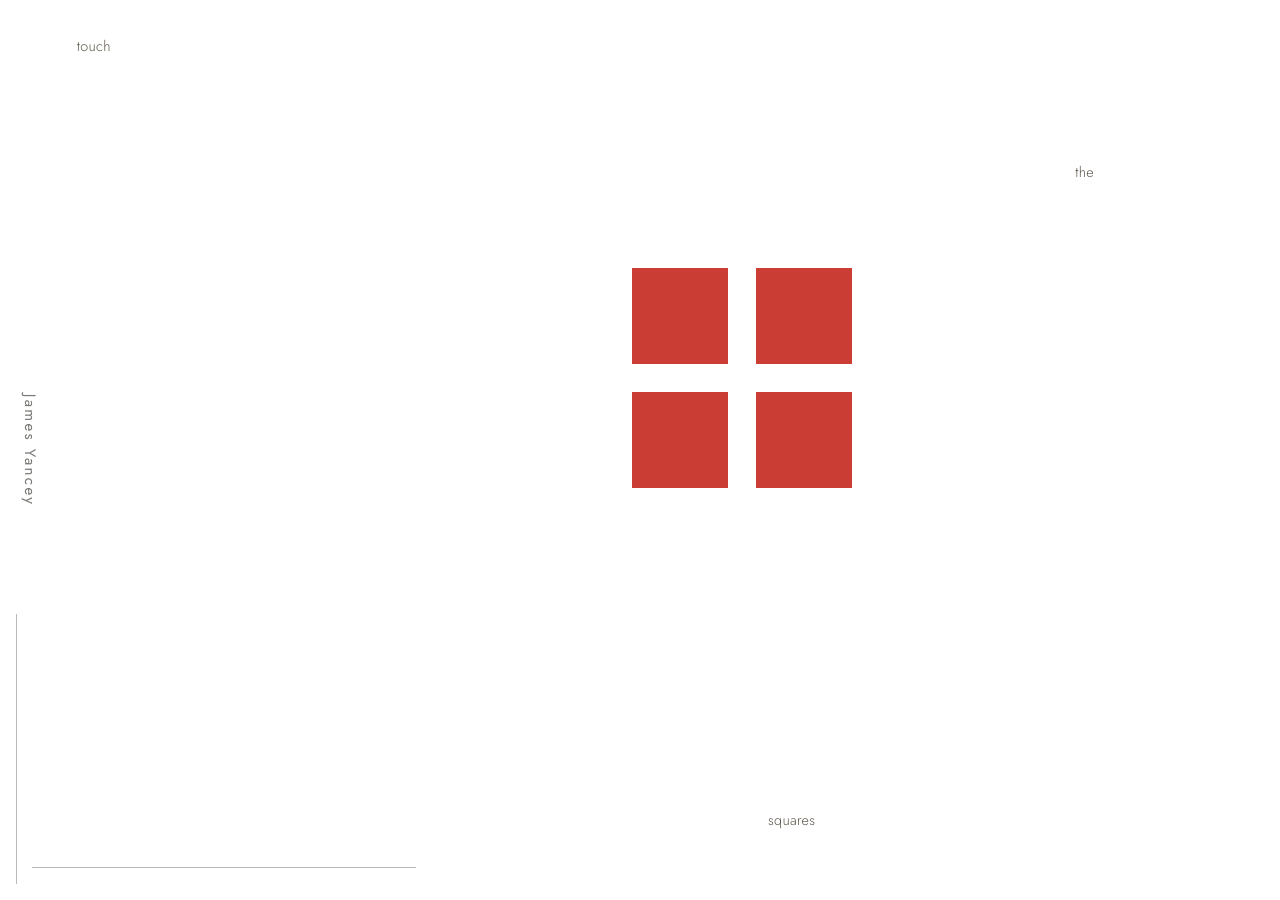
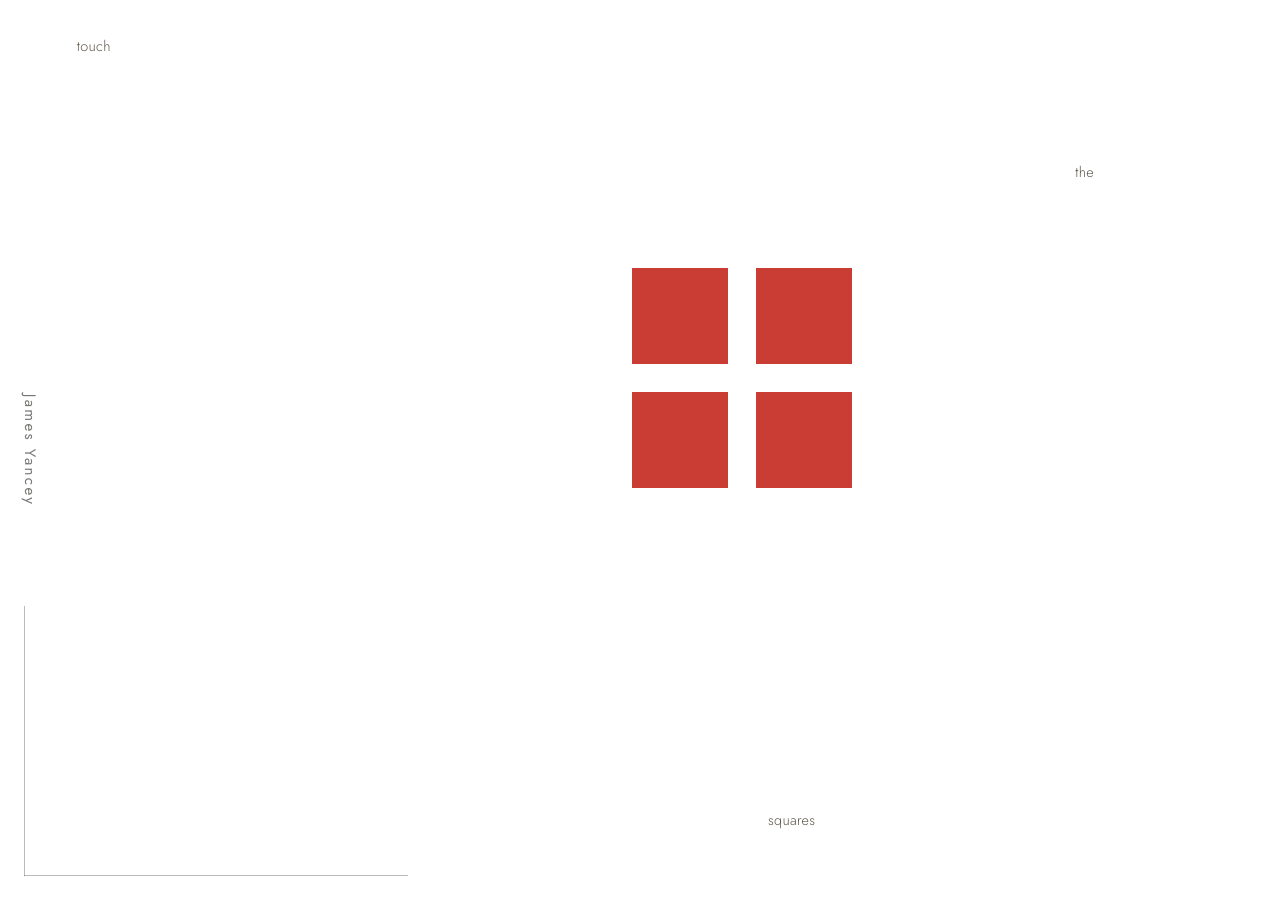
Before and after one commit to HegelianChant/jamesyancey, a Jekyll site: the page built from index.html, in a window 1280 px wide. Built offline with Jekyll 4.4.1, drawn with Linux system fonts in a browser that asks for light colours.

Commit message:
Update index.html

```diff
--- a/index.html
+++ b/index.html
@@ -68,8 +68,8 @@ title: Home
 
   .corner-line-v {
   position: fixed;
-  left: 1rem;
-  bottom: 1rem;
+  left: 1.5rem;
+  bottom: 1.5rem;
   width: 1px;
   height: 30vh;
   background: var(--ink);
@@ -80,8 +80,8 @@ title: Home
 
 .corner-line-h {
   position: fixed;
-  left: 2rem;
-  bottom: 2rem;
+  left: 1.5rem;
+  bottom: 1.5rem;
   height: 1px;
   width: 30vw;
   background: var(--ink);
```
